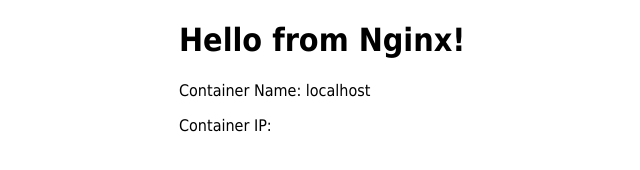
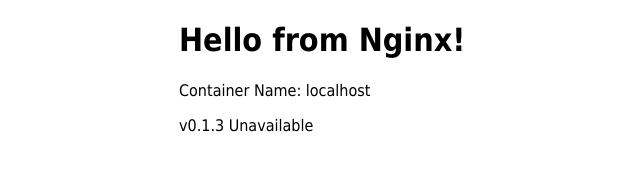
Before and after one commit to mangatram/kubernetes, a plain HTML site: page dockerimage/index.html in a window 1280 px wide. Shown: the full height of the page, 181-821 px from the left. Drawn offline with Linux system fonts and the light colour scheme.

Commit message:
feat: deploy nginx

```diff
--- a/dockerimage/index.html
+++ b/dockerimage/index.html
@@ -13,7 +13,7 @@
 <body>
     <h1>Hello from Nginx!</h1>
     <p>Container Name: <span id="container-name"></span></p>
-    <p>Container IP: <span id="v0.1.2"></span></p>
+    <p>v0.1.3 <span id="container-ip"></span></p>
 
     <script>
         document.getElementById('container-name').textContent = window.location.hostname;
```
Also changed, not shown: 1 other file.
